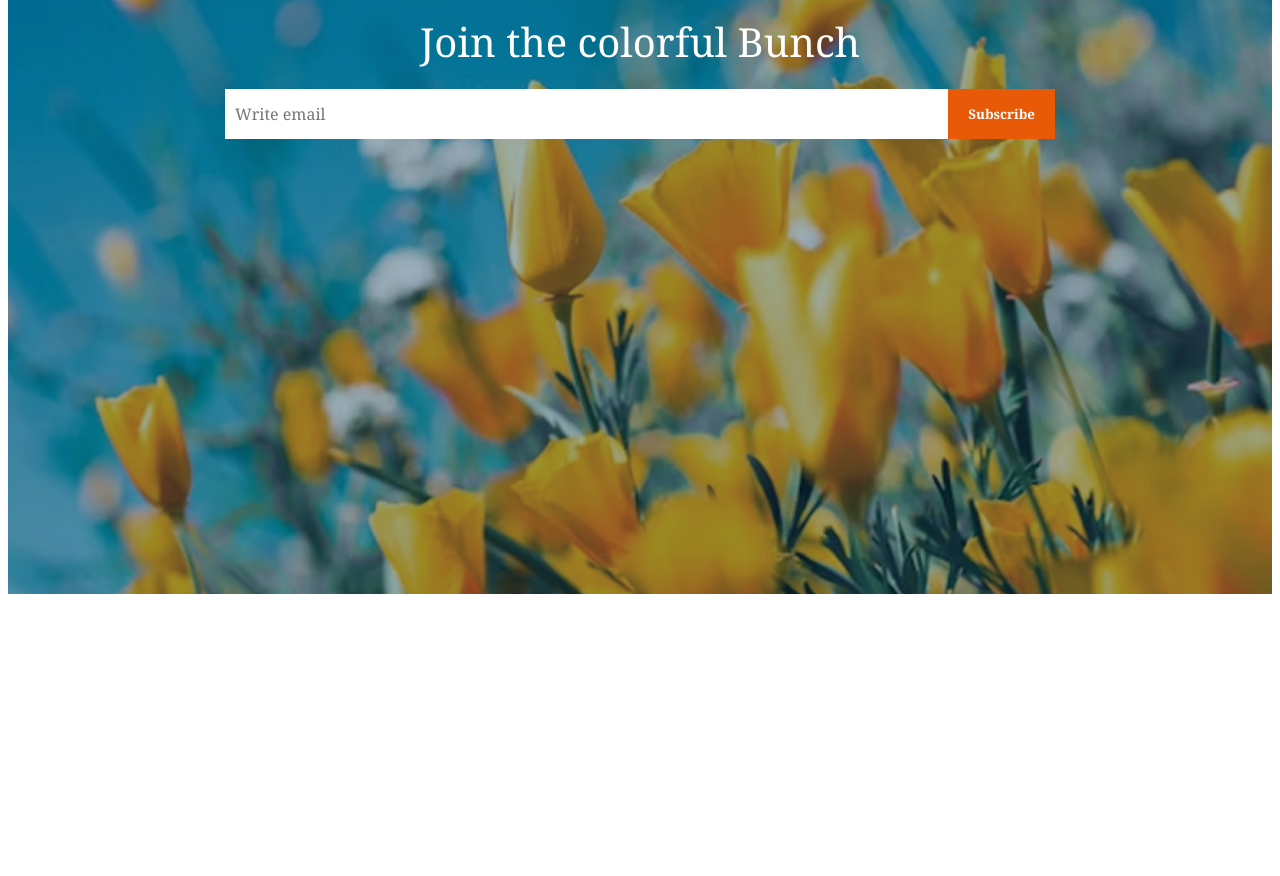
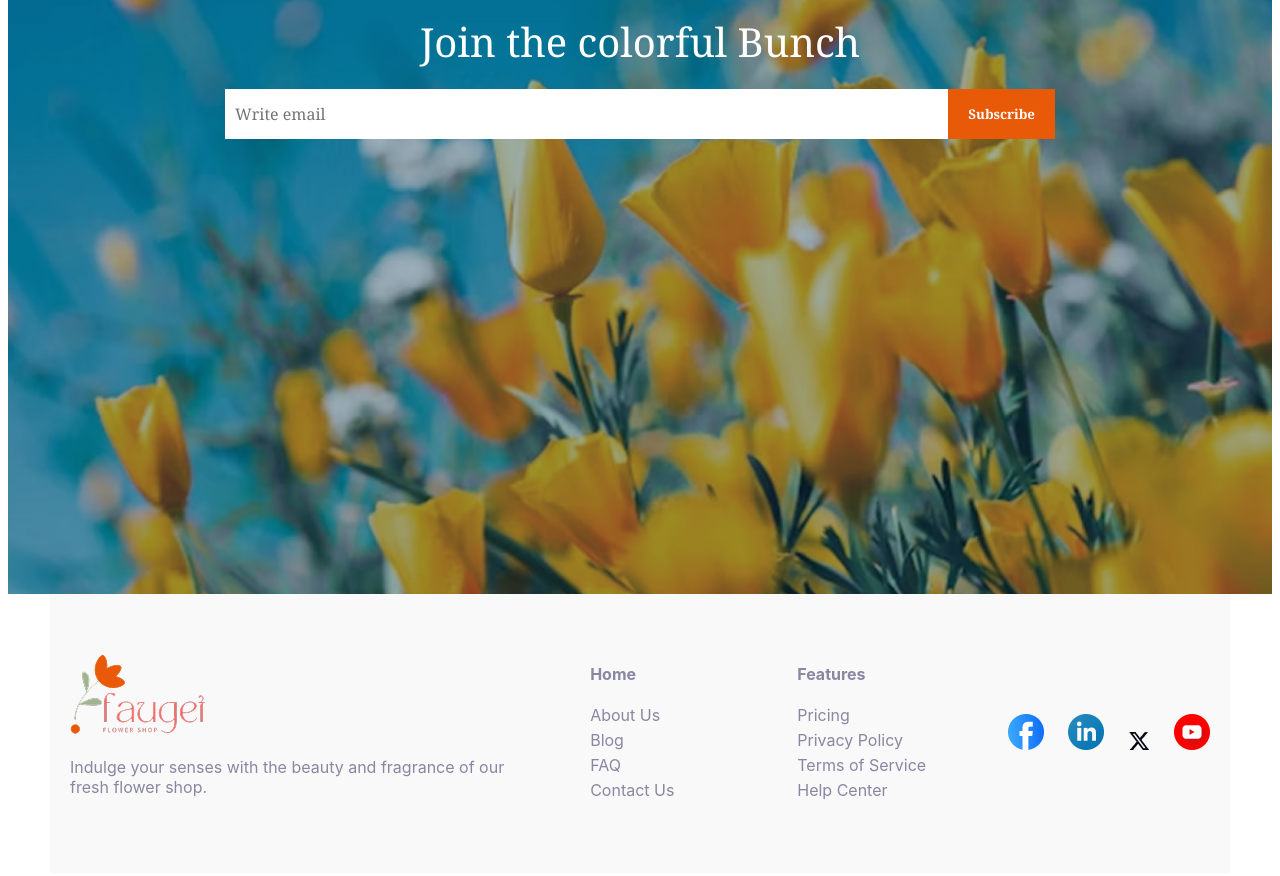
Before and after one commit to ahamedsiammia/my-second-assignment-repo, a plain HTML site: page index.html in a window 1280 px wide. Shown: the part 3580-4456 px from the top of the page. Before the commit the page ends 4182 px from the top, so only its background shows below. Drawn offline with Linux system fonts and the light colour scheme.

Commit message:
added footer section and make responcive

```diff
--- a/index.html
+++ b/index.html
@@ -127,8 +127,35 @@
                    </div>
          </section>
     </main>
-    <footer>
 
+        <!-- Footer section -->
+  <footer class="footer">
+    <div class="footer-left">
+      <h3><img src="B12A02-Responsive-Flowers/assets/logo.png" alt=""></h3>
+      <p class="color">Indulge your senses with the beauty and fragrance of our fresh flower shop.</p>
+    </div>
+    <div class="footer-links">
+      <div class="color">
+        <h4>Home</h4>
+        <p>About Us</p>
+        <p>Blog</p>
+        <p>FAQ</p>
+        <p>Contact Us</p>
+      </div>
+      <div class="color">
+        <h4>Features</h4>
+        <p>Pricing</p>
+        <p>Privacy Policy</p>
+        <p>Terms of Service</p>
+        <p>Help Center</p>
+      </div>
+    </div>
+    <div class="social-icons">
+      <a href="#"> <img src="B12A02-Responsive-Flowers/assets/icon-facebook.png" alt=""></a>
+      <a href="#"><img src="B12A02-Responsive-Flowers/assets/icon-linkedin.png" alt=""></a>
+      <a href="#"><img src="B12A02-Responsive-Flowers/assets/icon-twitter.png" alt=""></a>
+      <a href="#"><img src="B12A02-Responsive-Flowers/assets/icon-youtube.png" alt=""></a>
+    </div>
     </footer>
 </body>
 </html>
--- a/styles/style.css
+++ b/styles/style.css
@@ -244,6 +244,47 @@
   padding: 0 20px;
   cursor:pointer;
 }
+/* Footer style */
+.footer {
+    max-width: 1140px;
+    margin: 0 auto;
+    align-items: center;
+  display: flex;
+  justify-content: space-around;
+  flex-wrap: wrap;
+  padding: 40px 20px;
+  background: #f9f9f9;
+  color: #333;
+}
+.color{
+    color: #8987A1;
+}
+
+.footer-left,
+.footer-links {
+  flex: 1;
+  margin-bottom: 20px;
+}
+
+.footer-left h3 {
+  margin-bottom: 10px;
+}
+
+.footer-links {
+  display: flex;
+  justify-content: space-around;
+}
+
+.footer-links div p {
+  margin: 5px 0;
+}
+
+.social-icons  img{
+  gap: 12px;
+  font-size: 24px;
+  margin-top: 0 auto;
+  margin-left:20px;
+}
 
 /*          meaida quary responsive           */
 @media screen and (max-width:576px) {
@@ -384,5 +425,25 @@
     font-size: 1rem;
     white-space: nowrap;
   }
+ /* footer responcive */
+ .footer {
+    flex-direction: column;
+    align-items: center;
+    text-align: center;
+
+  }
+
+  .footer-links {
+    flex-direction: column;
+
+  }
+
+  .footer-links div {
+    margin-bottom: 20px;
+  }
+
+  .social-icons {
+    margin-top:20px;
+}
 
 }
```
